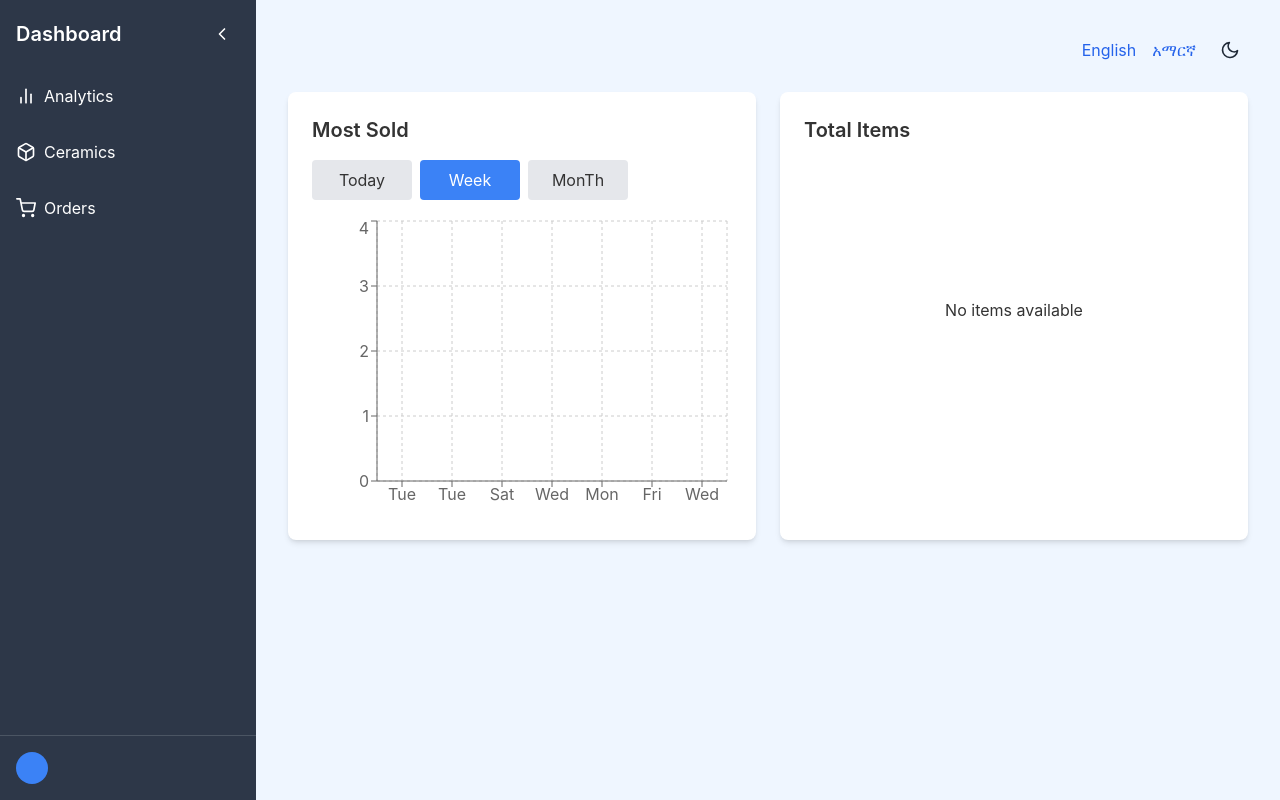
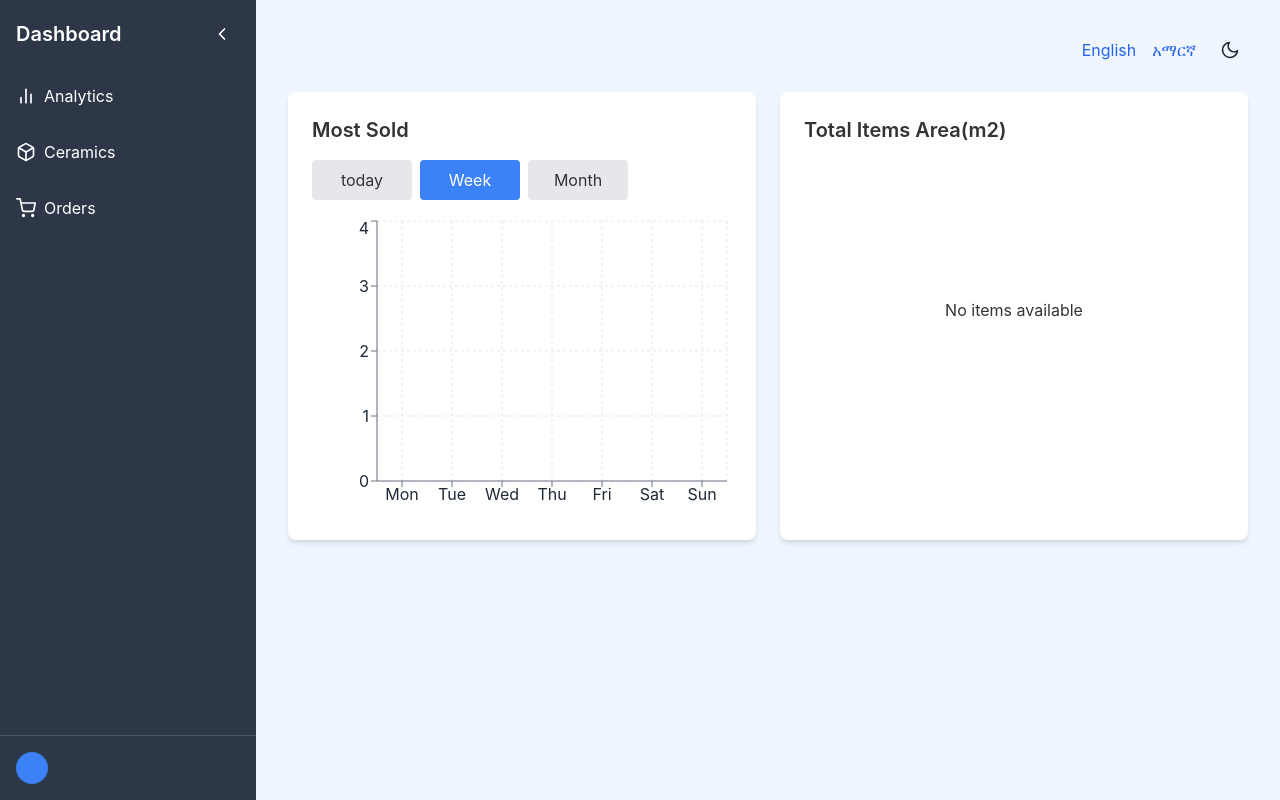
Before and after one commit to tsegaye27/ceramics-store, a Next.js app: page /dashboard in a window 1280 px wide. Both pictures are taken after a click on the button "Week". Built offline with nearby package versions, Linux system fonts and the light colour scheme.

Commit message:
feat(dashboard): Implement dynamic chart data based on selected period

```diff
--- a/app/(pages)/dashboard/page.tsx
+++ b/app/(pages)/dashboard/page.tsx
@@ -1,5 +1,5 @@
 "use client";
-import React, { useState, useEffect } from "react";
+import React, { useState, useEffect, useTransition } from "react";
 import { motion } from "framer-motion";
 import { useRouter } from "next/navigation";
 import {
@@ -40,6 +40,7 @@ import { logout } from "@/app/_features/auth/slice";
 import LanguageSwitcher from "@/app/_components/LanguageSwitcher";
 import { Loader } from "@/app/_components/Loader";
 import { fetchAnalytics } from "@/app/_features/analytics/slice";
+import { endOfWeek, isSameDay, isWithinInterval, startOfWeek, subWeeks } from "date-fns";
 
 const DashboardPage = () => {
   const { mostSold, totalItems, loading, error } = useAppSelector(
@@ -54,6 +55,7 @@ const DashboardPage = () => {
     "today" | "thisWeek" | "thisMonth"
   >("today");
   const [isChecked, setIsChecked] = useState(false);
+  const [isPending, startTransition] = useTransition();
 
   useEffect(() => {
     if (token === null) {
@@ -70,18 +72,24 @@ const DashboardPage = () => {
     }
   }, [token, dispatch, router, user?.role]);
 
-  const getWeekDays = () => {
-    const days = [];
-    const date = new Date();
-    const first = date.getDate() - date.getDay() + 1;
-    for (let i = 0; i < 7; i++) {
-      const day = new Date(date.setDate(first + 1));
-      days.push(day.toLocaleDateString("en-US", { weekday: "short" }));
+
+  const getWeekLabels = () => {
+    const weeks = [];
+    const now = new Date()
+
+    for (let i = 3; i>=0; i--) {
+      const weekStart = subWeeks(startOfWeek(now, { weekStartsOn: 1}), i);
+      weeks.push({
+        start: weekStart,
+        label: `W${Math.ceil((weekStart.getDate() + 6) / 7) - 1}`
+      });
     }
-    return days;
-  };
 
-  const getChartData = (): { name: string; quantity: number }[] => {
+    return weeks;
+  }
+
+  const getChartData = () => {
+    const now = new Date();
     switch (selectedPeriod) {
       case "today":
         return mostSold.today.map((item) => ({
@@ -89,27 +97,30 @@ const DashboardPage = () => {
           quantity: item.totalQuantity,
         }));
       case "thisWeek": {
-        const weekDays = getWeekDays();
-        return weekDays.map((day) => {
-          const found = mostSold.thisWeek.find(
-            (d) =>
-              new Date(d.ceramic.createdAt).toLocaleDateString("en-US", {
-                weekday: "short",
-              }) === day,
-          );
+        const weekStart = startOfWeek(now, { weekStartsOn: 1 });
+        return Array.from({ length: 7 }, (_, i) => {
+          const day = new Date(weekStart);
+          day.setDate(day.getDate() + i);
           return {
-            name: day,
-            quantity: found?.totalQuantity || 0,
+            name: day.toLocaleDateString("en-US", { weekday: 'short' }),
+            quantity: mostSold.thisWeek.find(item =>
+              isSameDay(new Date(item.ceramic.createdAt), day))?.totalQuantity || 0
           };
-        });
+        })
       }
       case "thisMonth": {
-        const weeks = ["Week 1", "Week 2", "Week 3", "Week 4"];
-        return weeks.map((week, idx) => {
-          const found = mostSold.thisMonth.find((_, i) => i === idx);
+        return getWeekLabels().map((week) => {
+          const weekSales = mostSold.thisMonth.filter(item =>
+            isWithinInterval(new Date(item.ceramic.createdAt), {
+              start: week.start,
+              end: endOfWeek(week.start, { weekStartsOn: 1 })
+            }
+          )
+          );
+
           return {
-            name: week,
-            quantity: found?.totalQuantity || 0,
+            name: week.label,
+            quantity: weekSales.reduce((sum, item) => sum + item.totalQuantity, 0)
           };
         });
       }
@@ -117,8 +128,11 @@ const DashboardPage = () => {
         return [];
     }
   };
+
   const handleNavigation = (path: string) => {
-    router.push(path);
+    startTransition(() => {
+      router.push(path);
+    });
   };
 
   const toggleDarkMode = () => {
@@ -152,10 +166,11 @@ const DashboardPage = () => {
 
   return (
     <div className={`min-h-screen ${darkMode ? "dark" : "bg-blue-50"}`}>
+      {isPending ? <Loader /> : <>
       <div className="h-screen dark:bg-gray-900 dark:text-gray-100 flex">
         {/* Fixed Sidebar */}
         <motion.div
-          className={`bg-gray-700 h-full text-white flex flex-col transition-all duration-300 ${
+          className={`bg-gray-700 dark:bg-gray-800 h-full text-white flex flex-col transition-all duration-300 ${
             isSidebarCollapsed ? "w-20" : "w-64"
           } fixed`}
         >
@@ -230,7 +245,7 @@ const DashboardPage = () => {
         </motion.div>
 
         {/* Scrollable Main Content */}
-        <div className="flex-1 p-8 ml-64 overflow-y-auto">
+        <div className={`flex-1 p-8 ${isSidebarCollapsed ? 'ml-20' : 'ml-64'} transition-all duration-300 overflow-y-auto`}>
           {/* Header with Dark Mode Toggle and Language Switcher */}
           <div className="flex justify-end gap-4 mb-6">
             <LanguageSwitcher />
@@ -251,12 +266,12 @@ const DashboardPage = () => {
               <Loader />
             </div>
           ) : error ? (
-            <div className="text-red-500 text-center">{error}</div>
+            <div className="text-red-500 dark:text-red-400 text-center">{error}</div>
           ) : (
             <div className="grid grid-cols-1 md:grid-cols-2 gap-6">
               {/* Most Sold Chart */}
               <div className="bg-white dark:bg-gray-800 p-6 rounded-lg shadow-md">
-                <h2 className="text-xl font-semibold mb-4">Most Sold</h2>
+                <h2 className="text-xl font-semibold mb-4 dark:text-gray-200">Most Sold</h2>
                 <div className="flex gap-2 mb-4 overflow-x-auto">
                   {["today", "thisWeek", "thisMonth"].map((period) => (
                     <button
@@ -265,26 +280,39 @@ const DashboardPage = () => {
                       className={`p-2 rounded min-w-[100px] ${
                         selectedPeriod === period
                           ? "bg-blue-500 text-white"
-                          : "bg-gray-200"
+                          : "bg-gray-200 dark:bg-gray-700 dark:text-gray-200"
                       }`}
                     >
-                      {period.replace("this", "").replace("t", "T")}
+                      {period.replace("this", "")}
                     </button>
                   ))}
                 </div>
                 <div className="h-[300px]">
                   {getChartData().length === 0 ? (
-                    <div className="h-full flex items-center justify-center">
+                    <div className="h-full flex items-center justify-center dark:text-gray-400">
                       No items sold today {selectedPeriod.replace("this", "")}
                     </div>
                   ) : (
                     <ResponsiveContainer width="100%" height="100%">
                       <BarChart data={getChartData()}>
-                        <CartesianGrid strokeDasharray="3 3" />
-                        <XAxis dataKey="name" />
-                        <YAxis />
-                        <Tooltip />
-                        <Bar dataKey="quantity" fill="#3b82f6" />
+                        <CartesianGrid strokeDasharray="3 3" stroke={darkMode ? "#374151" : "#e5e7eb"} />
+                        <XAxis
+                          dataKey="name"
+                          stroke={darkMode ? "#9ca3af" : "#6b7280"}
+                          tick={{ fill: darkMode ? "#e5e7eb" : "#1f2937"}}
+                        />
+                        <YAxis
+                          stroke={darkMode ? "#9ca3af" : "#6b7280"}
+                          tick={{ fill: darkMode ? "#e5e7eb" : "#1f2937"}}
+                        />
+                        <Tooltip contentStyle={{
+                          backgroundColor: darkMode ? "#1f2937" : "#fff",
+                          borderColor: darkMode ? "#374151" : "#e5e7eb",
+                          borderRadius: "0.5rem",
+                          }}
+                          itemStyle={{ color: darkMode ? "#e5e7eb" : "#1f2937" }}
+                          />
+                        <Bar dataKey="quantity" fill="#3b82f6" radius={[4, 4, 0, 0]}/>
                       </BarChart>
                     </ResponsiveContainer>
                   )}
@@ -292,7 +320,7 @@ const DashboardPage = () => {
               </div>
               {/* Total Items Chart */}
               <div className="bg-white dark:bg-gray-800 p-6 rounded-lg shadow-md">
-                <h2 className="text-xl font-semibold mb-4">Total Items</h2>
+                <h2 className="text-xl font-semibold mb-4 dark:text-gray-200">Total Items Area(m2)</h2>
                 <div className="h-[300px]">
                   {totalItems.length > 0 ? (
                     <>
@@ -316,10 +344,10 @@ const DashboardPage = () => {
                           </Pie>
                           <Tooltip
                             content={({ payload }) => (
-                              <div className="bg-white p-2 rounded shadow">
-                                <p>Type: {payload?.[0]?.payload?.type}</p>
-                                <p>Size: {payload?.[0]?.payload?.size}</p>
-                                <p>
+                              <div className="bg-white dark:bg-gray-700 p-2 rounded shadow text-sm">
+                                <p className="dark:text-gray-200">Type: {payload?.[0]?.payload?.type}</p>
+                                <p className="dark:text-gray-200">Size: {payload?.[0]?.payload?.size}</p>
+                                <p className="dark:text-gray-200">
                                   Manufacturer:{" "}
                                   {payload?.[0]?.payload?.manufacturer}
                                 </p>
@@ -328,11 +356,11 @@ const DashboardPage = () => {
                           />
                         </PieChart>
                       </ResponsiveContainer>
-                      <div className="mt-4 flex flex-wrap gap-2">
+                      <div className="mt-4 flex flex-wrap gap-2 overflow-x-auto pb-2">
                         {totalItems.map((item, index) => (
                           <div
                             key={index}
-                            className="flex items-center gap-1 text-sm"
+                            className="flex items-center gap-1 text-sm px-2 py-1 bg-gray-100 dark:bg-gray-700 rounded-full"
                           >
                             <div
                               className="w-3 h-3 rounded-full"
@@ -340,7 +368,7 @@ const DashboardPage = () => {
                                 backgroundColor: COLORS[index % COLORS.length],
                               }}
                             ></div>
-                            <span>
+                            <span className="dark:text-gray-200 whitespace-nowrap">
                               {item.size} ({item.type}) - {item.manufacturer}
                             </span>
                           </div>
@@ -348,7 +376,7 @@ const DashboardPage = () => {
                       </div>
                     </>
                   ) : (
-                    <div className="h-full flex items-center justify-center">
+                    <div className="h-full flex items-center justify-center dark:text-gray-400">
                       No items available
                     </div>
                   )}
@@ -358,6 +386,7 @@ const DashboardPage = () => {
           )}
         </div>
       </div>
+</>}
     </div>
   );
 };
```
